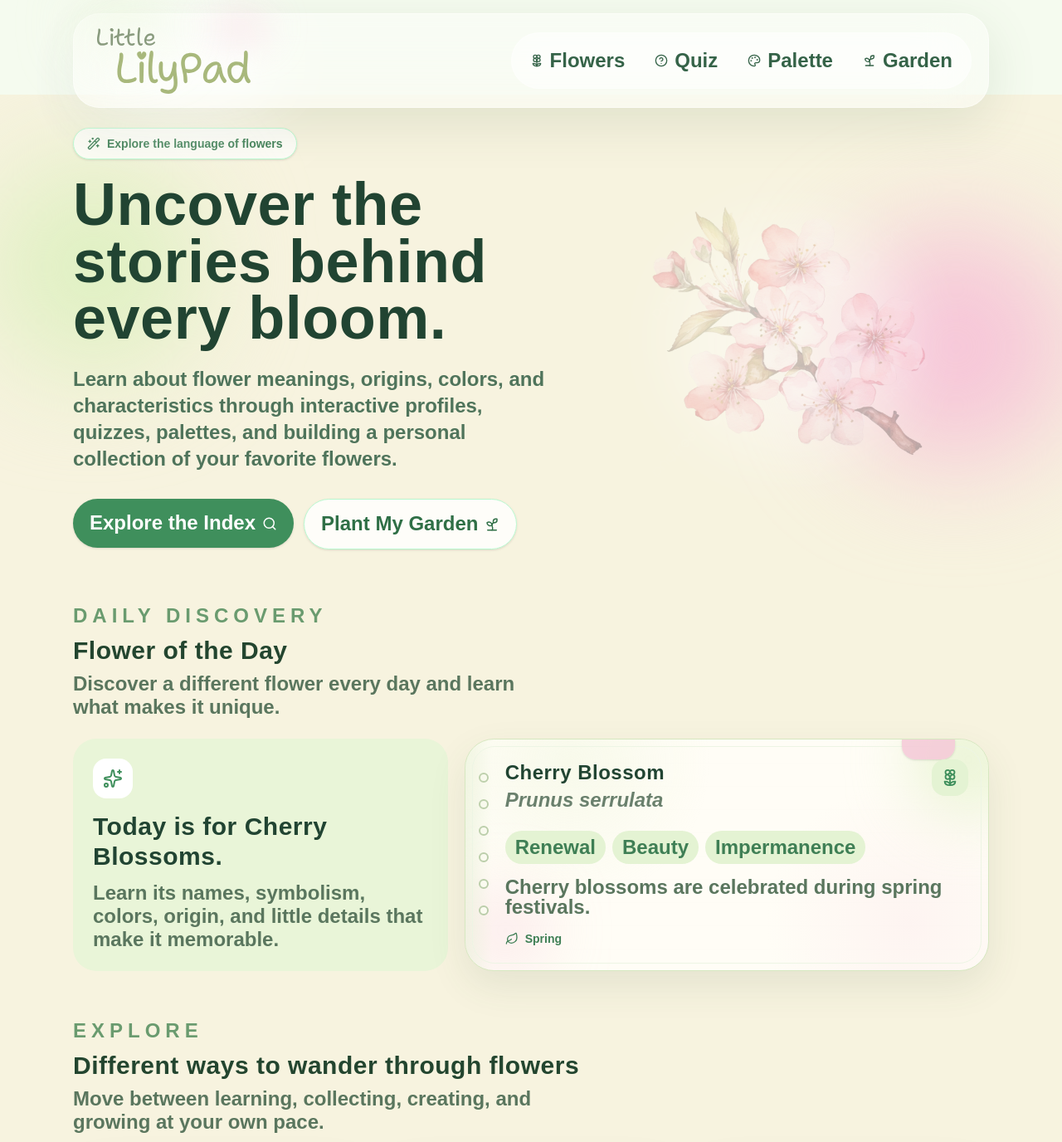
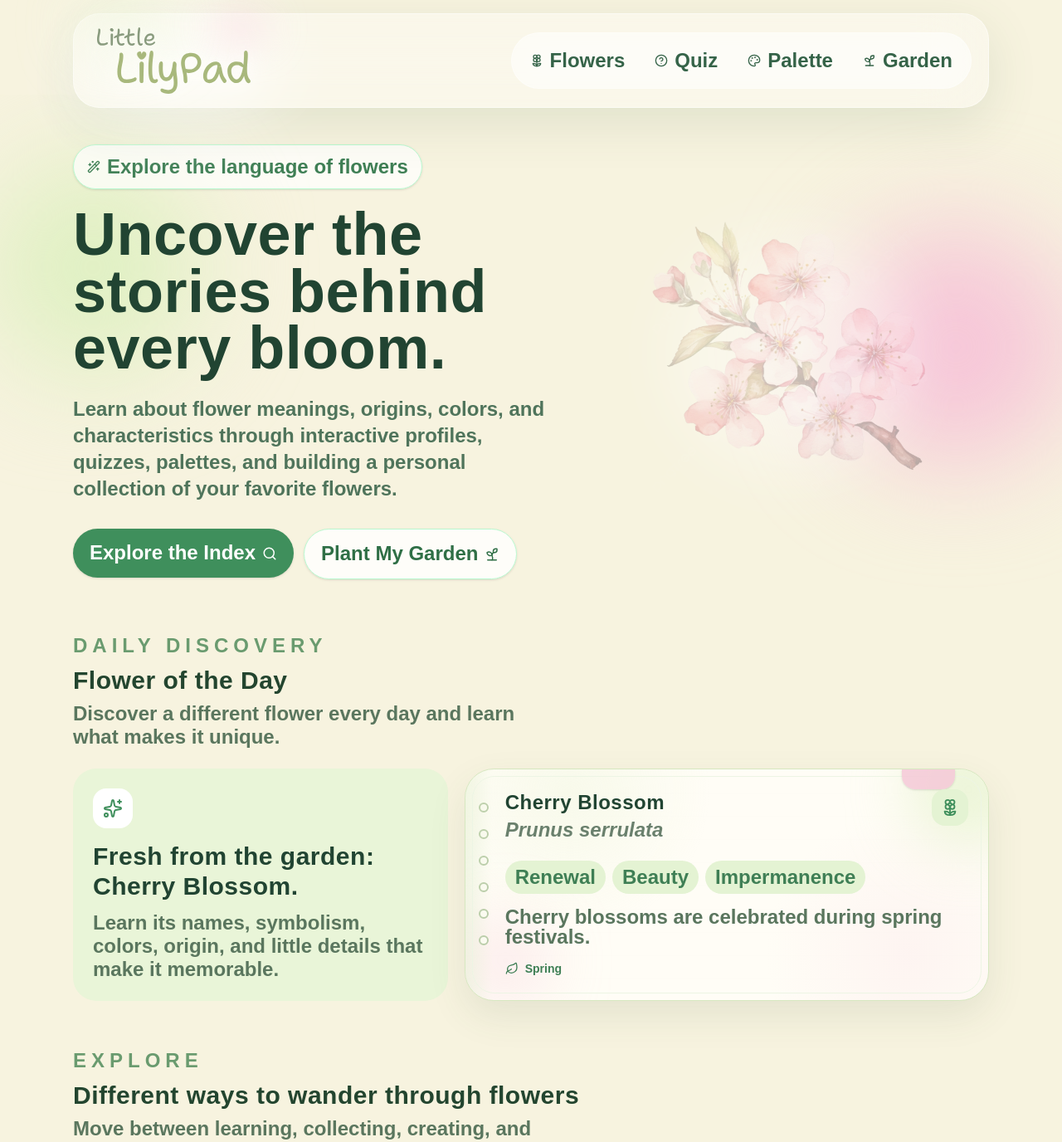
Before and after one commit to josephine828/littlelilypad, a Next.js app: page / in a window 1280 px wide. Shown: the top 1376 px of the page at 83% size. Built offline with nearby package versions, Linux system fonts and the light colour scheme; a web font is replaced by a local one.

Commit message:
minor ui

```diff
--- a/app/(pages)/flowers/page.tsx
+++ b/app/(pages)/flowers/page.tsx
@@ -9,7 +9,7 @@ export default function FlowerIndexPage() {
                 <div className="absolute right-[-80px] top-40 h-72 w-72 rounded-full bg-[#f6c6d8] blur-3xl" />
 
                 <div className="relative z-10 mb-10 max-w-3xl">
-                    <div className="mb-5 inline-flex items-center gap-2 rounded-full border border-green-200 bg-white/70 px-4 py-2 text-sm font-bold text-[#3f7f55] shadow-sm">
+                    <div className="my-5 inline-flex items-center gap-2 rounded-full border border-green-200 bg-white/70 px-4 py-2 font-bold text-[#3f7f55] shadow-sm">
                         <BookOpen size={16} />
                         Flower Index
                     </div>
--- a/app/(pages)/garden/page.tsx
+++ b/app/(pages)/garden/page.tsx
@@ -9,7 +9,7 @@ export default function GardenPage() {
                 <div className="absolute right-[-80px] top-40 h-72 w-72 rounded-full bg-[#f6c6d8] blur-3xl" />
 
                 <div className="relative z-10 mb-10 max-w-3xl">
-                    <div className="mb-5 inline-flex items-center gap-2 rounded-full border border-green-200 bg-white/70 px-4 py-2 text-sm font-bold text-[#3f7f55] shadow-sm">
+                    <div className="my-5 inline-flex items-center gap-2 rounded-full border border-green-200 bg-white/70 px-4 py-2 font-bold text-[#3f7f55] shadow-sm">
                         <Sprout size={16} />
                         My Garden
                     </div>
--- a/app/(pages)/palette/page.tsx
+++ b/app/(pages)/palette/page.tsx
@@ -9,7 +9,7 @@ export default function PalettePage() {
                 <div className="absolute right-[-80px] top-40 h-72 w-72 rounded-full bg-[#f6c6d8] blur-3xl" />
 
                 <div className="relative z-10 mb-10 max-w-3xl">
-                    <div className="mb-5 inline-flex items-center gap-2 rounded-full border border-green-200 bg-white/70 px-4 py-2 text-sm font-bold text-[#3f7f55] shadow-sm">
+                    <div className="my-5 inline-flex items-center gap-2 rounded-full border border-green-200 bg-white/70 px-4 py-2 font-bold text-[#3f7f55] shadow-sm">
                         <Palette size={16} />
                         Palette Creator
                     </div>
--- a/app/(pages)/quiz/page.tsx
+++ b/app/(pages)/quiz/page.tsx
@@ -9,7 +9,7 @@ export default function QuizPage() {
                 <div className="absolute right-[-80px] top-40 h-72 w-72 rounded-full bg-[#f6c6d8] blur-3xl" />
 
                 <div className="relative z-10 mb-10 max-w-3xl">
-                    <div className="mb-5 inline-flex items-center gap-2 rounded-full border border-green-200 bg-white/70 px-4 py-2 text-sm font-bold text-[#3f7f55] shadow-sm">
+                    <div className="my-5 inline-flex items-center gap-2 rounded-full border border-green-200 bg-white/70 px-4 py-2 font-bold text-[#3f7f55] shadow-sm">
                         <CircleHelp size={16} />
                         Flower Quiz
                     </div>
--- a/app/components/randomizer/FlowerOfTheDay.tsx
+++ b/app/components/randomizer/FlowerOfTheDay.tsx
@@ -23,7 +23,7 @@ export function FlowerOfTheDay({ flower }: FlowerOfTheDayProps) {
                     </div>
 
                     <h3 className="font-heading text-3xl font-bold">
-                        Today is for {flower.commonName}s.
+                        Fresh from the garden: {flower.commonName}.
                     </h3>
 
                     <p className="mt-3 leading-7 text-[#5a765e]">
--- a/app/globals.css
+++ b/app/globals.css
@@ -3,7 +3,7 @@
 @import 'tailwindcss';
 
 :root {
-    --background: #f5fbef;
+    --background: #f7f3df;
     --foreground: #23452f;
     --leaf: #5fa777;
     --leaf-dark: #2f6f46;
@@ -16,7 +16,7 @@
 
 body {
     margin: 0;
-    background: var(--background);
+    background: #f7f3df;
     color: var(--foreground);
     font-family: var(--font-body);
 }
--- a/app/page.tsx
+++ b/app/page.tsx
@@ -19,7 +19,7 @@ export default function Home() {
 
                 <div className="relative z-10 grid items-center gap-10 md:grid-cols-[1.1fr_0.9fr]">
                     <div className="max-w-3xl">
-                        <div className="mb-5 inline-flex items-center gap-2 rounded-full border border-green-200 bg-white/70 px-4 py-2 text-sm font-semibold text-[#3f7f55] shadow-sm">
+                        <div className="my-5 inline-flex items-center gap-2 rounded-full border border-green-200 bg-white/70 px-4 py-2 font-semibold text-[#3f7f55] shadow-sm">
                             <WandSparkles size={16} />
                             Explore the language of flowers
                         </div>
```
